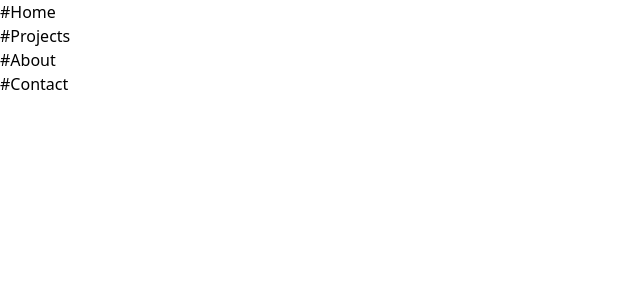
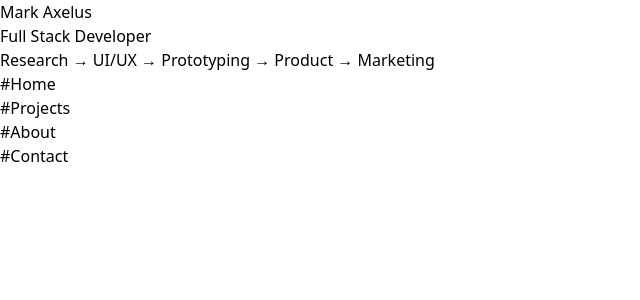
Before and after one commit to markaxelus/portfolio, a Next.js app: page / in a window 1280 px wide. Shown: the top 300 px of the page, without its empty margins (0-640 px from the left). Built offline with nearby package versions, Linux system fonts and the light colour scheme.

Commit message:
feat: hero section init

```diff
--- a/app/page.tsx
+++ b/app/page.tsx
@@ -1,9 +1,10 @@
 import Image from "next/image";
-import Navbar from "@/components/navbar";
-
+import Hero from "@/components/hero"
 
 export default function Home() {
   return (
-    <Navbar />
+    <div>
+      <Hero />
+    </div>
   );
 }
--- /dev/null
+++ b/components/hero.tsx
@@ -0,0 +1,22 @@
+import React from 'react'
+import Navbar from "@/components/navbar"
+
+const hero = () => {
+  return (
+    <div>
+        Mark Axelus
+
+        {/* Intro */}
+        <div>
+          <span>Full Stack Developer</span>
+          <p>Research → UI/UX → Prototyping → Product → Marketing </p>
+        </div>
+        <div>
+          <Navbar />
+        </div>
+
+    </div>
+  )
+}
+
+export default hero
```
